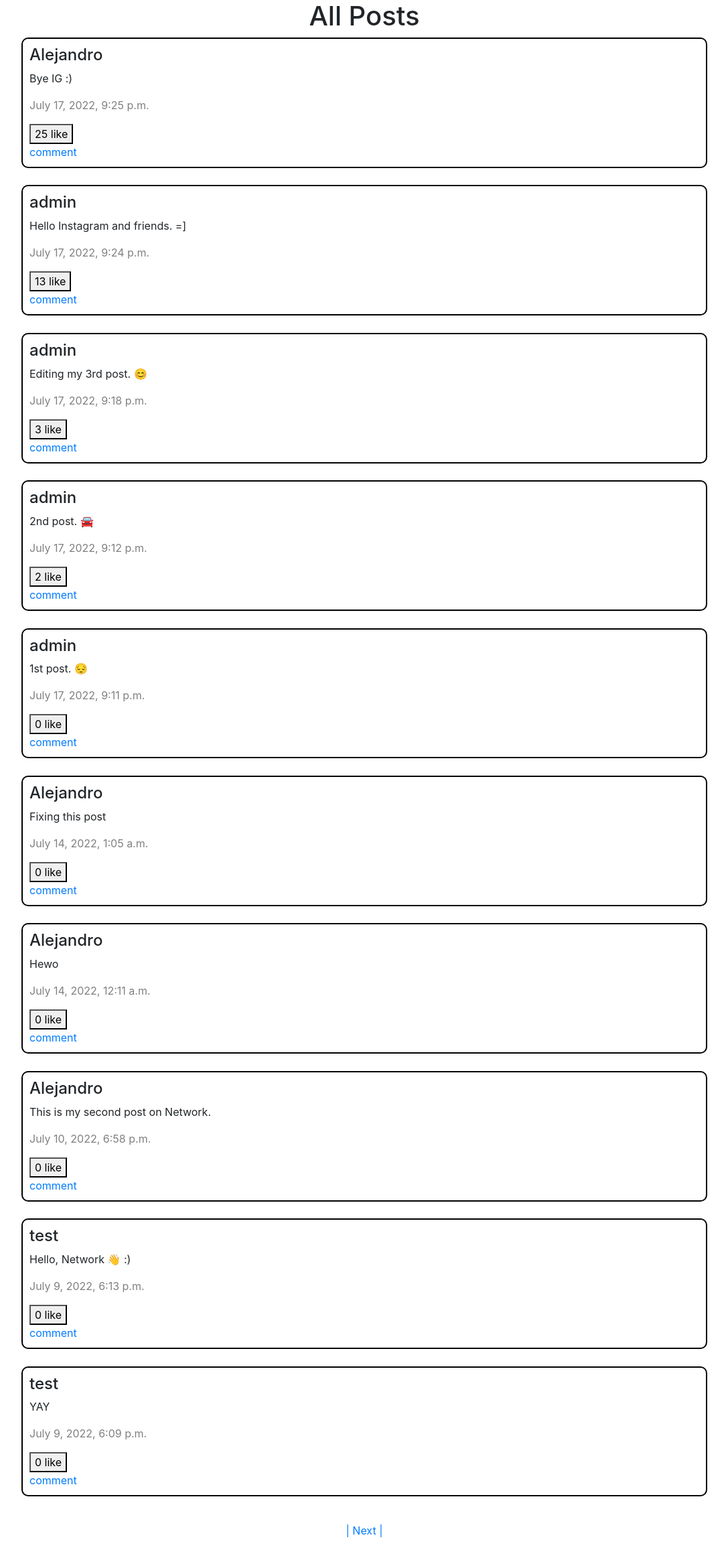
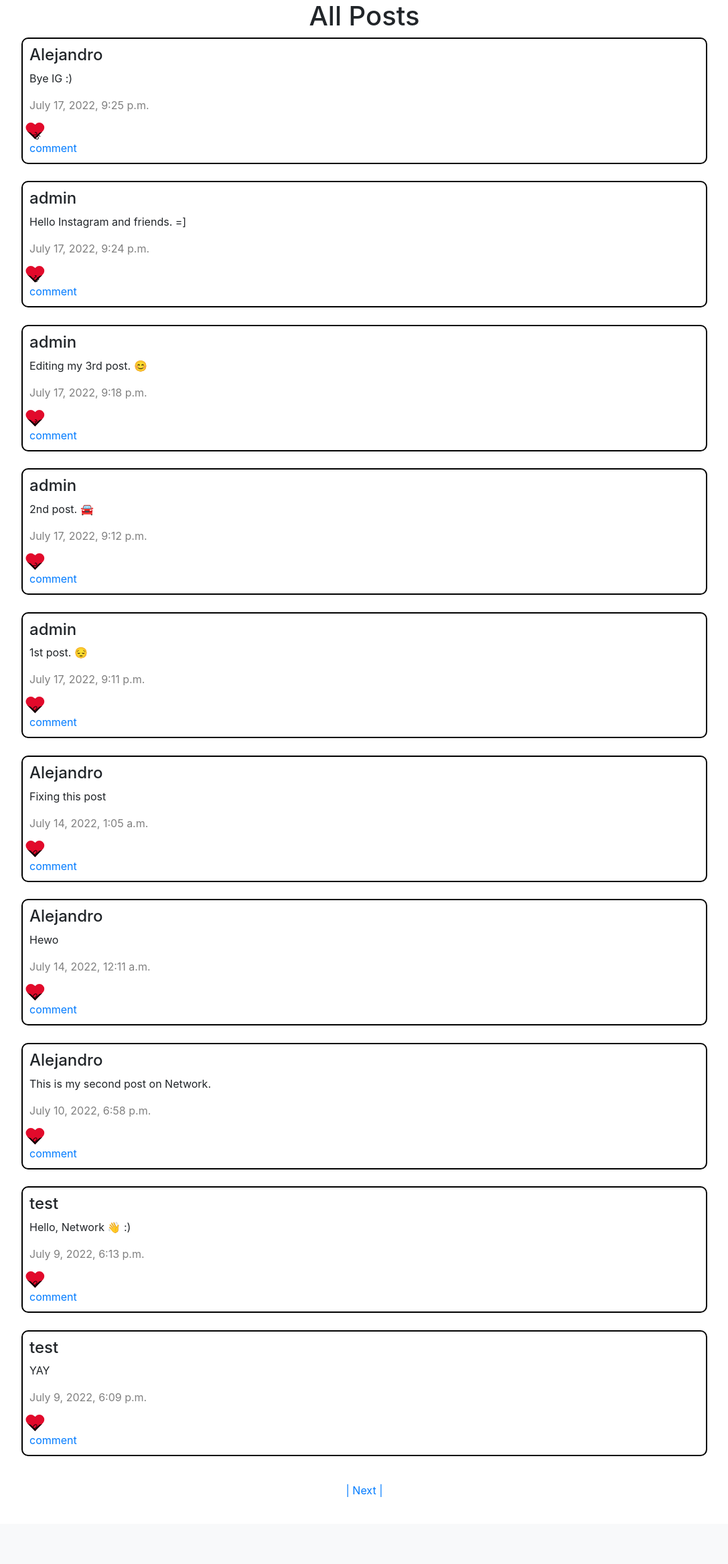
Before and after one commit to alejandroxpx/Network, a Django app: page / in a window 1280 px wide. Shown: the part 56-2391 px from the top of the page at 67% size, without its empty margins (96-1183 px from the left). After the commit the page ends 2291 px from the top, so only its background shows below. Run offline with Django 3.2, Linux system fonts and the light colour scheme; data comes from the database, SQL or seed files in the repository; both versions use the stored data as it was after the commit; parts of the project's set-up code (start-up, migrations or seed data) failed here and were passed over; some libraries are stand-ins or nearby versions.

Commit message:
added like button with hearts

```diff
--- a/network/static/network/post_edit.js
+++ b/network/static/network/post_edit.js
@@ -1,6 +1,16 @@
 // Wait for page to load
 document.addEventListener('DOMContentLoaded', function() {
-    // hide all textareasls
+
+    // Like button on each post
+    var j = document.querySelectorAll('.like-button');
+    j.forEach(element => element.addEventListener('click', function(){
+        const id = element.id;
+        var count = element.innerHTML;
+        element.innerHTML = parseInt(count) +1;
+        like_post(id)
+        return false;
+    }));
+    // hide all text areas
     var x = document.querySelectorAll("#edit-view");
     x.forEach(element => element.style.display = "none");
     // Select the submit button and input to be used later
@@ -16,18 +26,9 @@ document.addEventListener('DOMContentLoaded', function() {
         }
         postedit(id)
     }))//end forEach
+    return false;
+});// end DomContentLoaded
 
-    var j = document.querySelectorAll('.like-button');
-    j.forEach(element => element.addEventListener('click', function(){
-        const id = element.id;
-        // for (var i =0; i<element.length; i+=1){
-        //     if (element[i].className == id){
-        //         element[i].style.display = 'block';
-        //     }
-        // }
-        like_post(id)
-    }));
-});// end DomContentLoaded
 
 function postedit(id){
     // Hide post and place in textarea
@@ -57,10 +58,9 @@ function save_post(id){
 function clean_up(){
     document.querySelector('#edit-view').style.display = 'block';
 }// End clean_up
+
 // TODO: Need to make page work without reloading
 function like_post(id){
-   console.log(id)
-
     fetch(`/like/${id}`,{
         method: 'POST',
         body: JSON.stringify({
@@ -70,6 +70,6 @@ function like_post(id){
     })
 .then(response => response.json())
 .then(result => {
-    location.reload();
+    return false;
 });
 }// End like_post()
--- a/network/static/network/styles.css
+++ b/network/static/network/styles.css
@@ -12,7 +12,7 @@ input.button{
    margin-top: 5px;
    display: block;
    background-color: #2268d1;
-   border-radius: 5px;
+   /* border-radius: 5px; */
 
 }
 div.Post{
@@ -36,3 +36,41 @@ div.page{
     text-align: center;
     margin: 3%;
 }
+.like-button{
+    font-size: x-small;
+    /* text-orientation: rotate(45deg); */
+    position: relative;
+    width: 15px;
+    height: 15px;
+    -webkit-transform: rotate(45deg);
+    -moz-transform: rotate(45deg);
+    -ms-transform: rotate(45deg);
+    -o-transform: rotate(45deg);
+    transform: rotate(45deg);
+    background-color: rgb(226, 10, 43);
+
+}
+/* need to rotate the text */
+.like-button::selection{
+    -webkit-transform: rotate(45deg);
+}
+.like-button:before,
+.like-button:after{
+  position: absolute;
+  width: 15px;
+  height: 15px;
+  content: '';
+  -webkit-border-radius: 50%;
+  -moz-border-radius: 50%;
+  -o-border-radius: 50%;
+  border-radius: 50%;
+  background-color: rgb(226, 10, 43);
+}
+.like-button:before{
+    bottom: 7px;
+    left: -1px;
+  }
+  .like-button:after{
+    top: -2px;
+    right: 7px;
+  }
--- a/network/templates/network/index.html
+++ b/network/templates/network/index.html
@@ -47,7 +47,8 @@
             <p id="post{{posts.id}}"> {{posts.post}} <br></p>
             <p id="timestamp" style="color: gray;" >{{posts.date}}</p>
         </div>
-        <button class = "like-button" id="{{posts.id}}" >{{posts.likes}} like</button><br>
+        <!-- Turn this into a heart -->
+        <button class = "like-button" id="{{posts.id}}" >{{posts.likes}}</button><br>
         <a href="{% url 'index' %}">comment</a>
     </div>
     {% endfor %}
--- a/network/views.py
+++ b/network/views.py
@@ -265,7 +265,7 @@ def like(request,id):
 
     post.likes += 1
     print(post.likes)
-    post.save()
+    post.save(update_fields=["likes"])
 ###
     objects = Post.objects.all().order_by("-date")
     page_number = request.GET.get('page',1)
```
Also changed, not shown: db.sqlite3.
